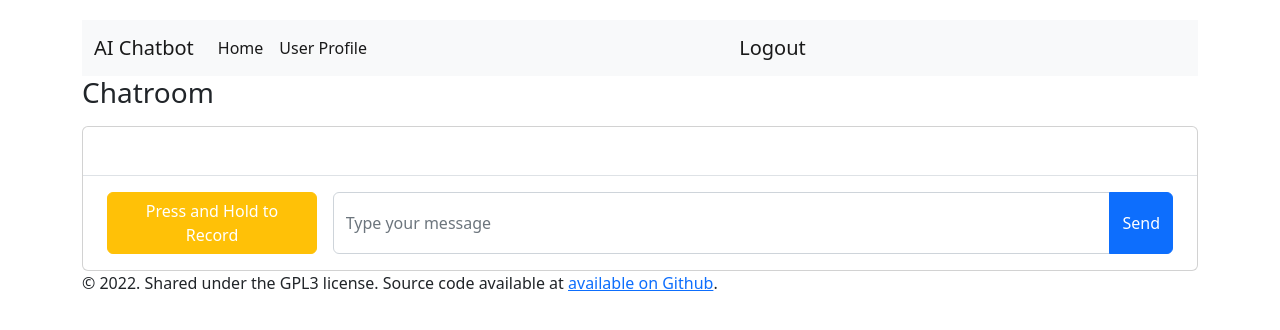
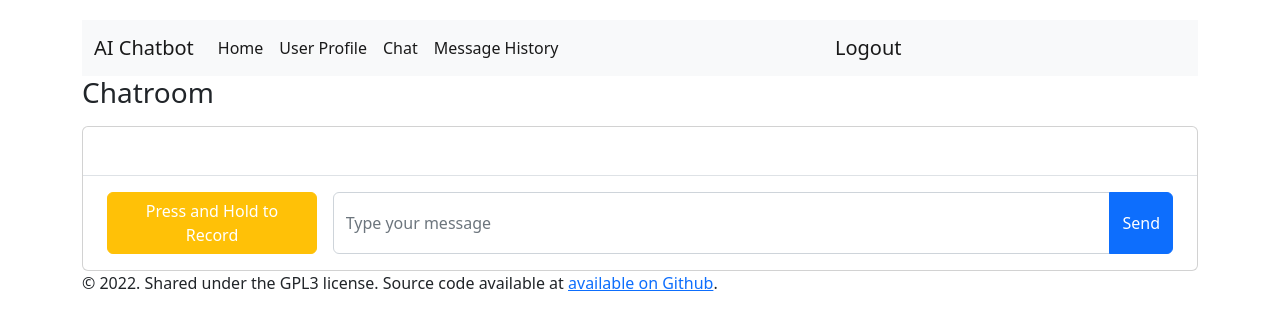
Before and after one commit to software-students-fall2022/final-project-team-7, a Flask app: page /chatroom in a window 1280 px wide. Shown: the top 330 px of the page. Run offline with Flask 2, Linux system fonts and the light colour scheme.

Commit message:
Added missing links to navbar

```diff
--- a/web-client/templates/base.html
+++ b/web-client/templates/base.html
@@ -26,6 +26,12 @@
                 <li class="nav-item">
                   <a class="nav-link active" aria-current="page" href="/profile">User Profile</a>
                 </li>
+                <li class="nav-item">
+                  <a class="nav-link active" aria-current="page" href="/chatroom">Chat</a>
+                </li>
+                <li class="nav-item">
+                  <a class="nav-link active" aria-current="page" href="/history">Message History</a>
+                </li>
               </ul>
               <ul class="navbar-nav me-auto mb-2 mb-lg-0 navbar-right">
                 <a class="navbar-brand" href="/">Logout</a>
```
